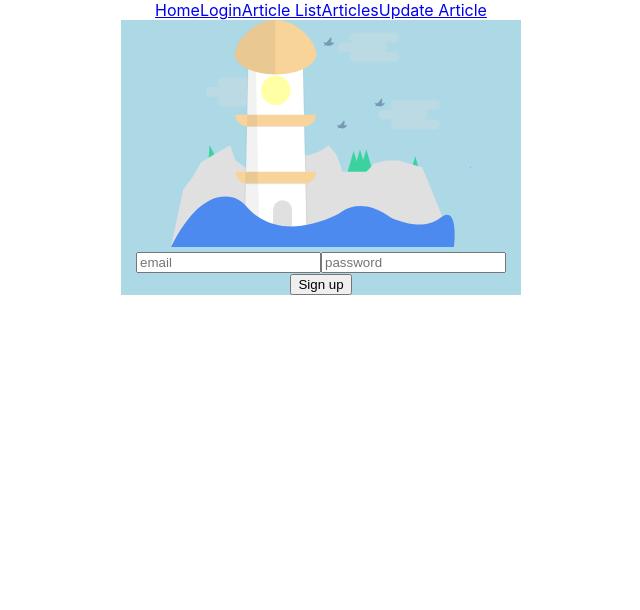
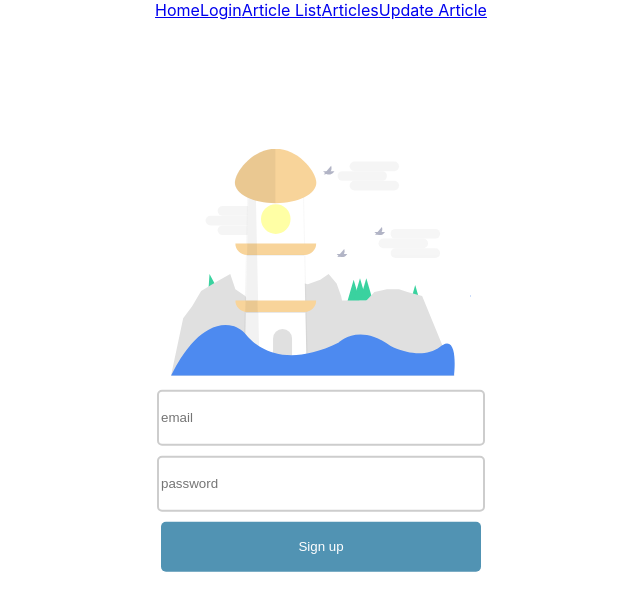
Before and after one commit to roselandroche/Pintereach-Frontend, a React (Create React App) app in the folder articles/: page /register in a window 1280 px wide. Shown: the top 610 px of the page, without its empty margins (319-959 px from the left). Built offline with nearby package versions, Linux system fonts and the light colour scheme.

Commit message:
Added style to buttons and form fields

```diff
--- a/articles/src/App.css
+++ b/articles/src/App.css
@@ -20,6 +20,8 @@
 .App-link {
   color: #09d3ac;
 }
+
+
 
 .navbar {
   height: 50px;
@@ -90,6 +92,31 @@
 .register {
   max-width: 90%;
   width: 400px;
-  background: lightblue;
   margin: 0 auto;
+  position: absolute;
+  top: 45%;
+  left: 50%;
+  transform: translate(-50%, -50%);
 }
+
+.styled-input{
+  width: 80%;
+  height: 50px;
+  margin: 10px auto;
+  border-radius: 5px;
+  border: solid 2px #cdcdcd;
+  background: white;
+  display: block;
+
+
+}
+.primary-button{
+  display: block;
+  width: 80%;
+  height: 50px;
+  margin: 0 auto;
+  background: #5193b3;
+  color: white;
+  border: none;
+  border-radius: 5px;
+}
--- a/articles/src/components/Register.jsx
+++ b/articles/src/components/Register.jsx
@@ -2,30 +2,30 @@ import React from "react";
 import { withFormik, Form, Field } from "formik";
 import * as Yup from 'yup';
 
-const Register = ({ values, handleChange, touched, errors }) => {
+const Register = ({ values, touched, errors }) => {
   return (
     <div className="register">
       <div className="illustration">
-        <img width="300px" src="img/register-illustration.svg" alt="" />
+        <img width="300px" src="img/register-illustration.svg" alt="lighthouse illustration" />
       </div>
       <Form>
         <Field
+        className="styled-input"
           name="email"
           value={values.email}
           placeholder="email"
           type="text"
-          onChange={handleChange}
         />
         {touched.email && errors.email && ( <p className="error">{errors.email}</p>)}
         <Field
+        className="styled-input"
           name="password"
           value={values.password}
           placeholder="password"
           type="password"
-          onChange={handleChange}
           />
           {touched.password && errors.password && ( <p className="error">{errors.password}</p>)}
-        <button type="submit">Sign up</button>
+        <button className="primary-button" type="submit">Sign up</button>
       </Form>
     </div>
   );
```
